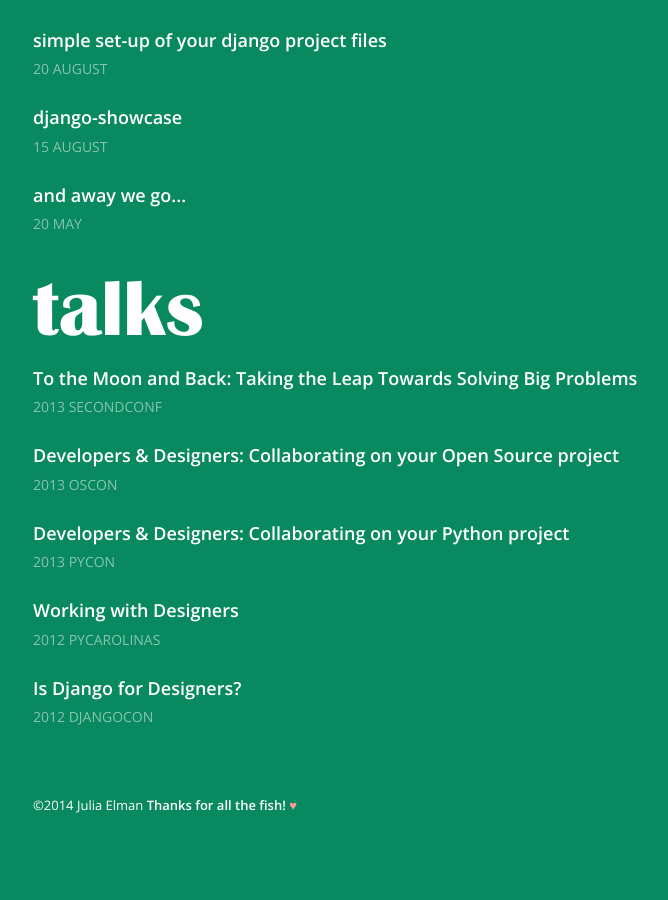
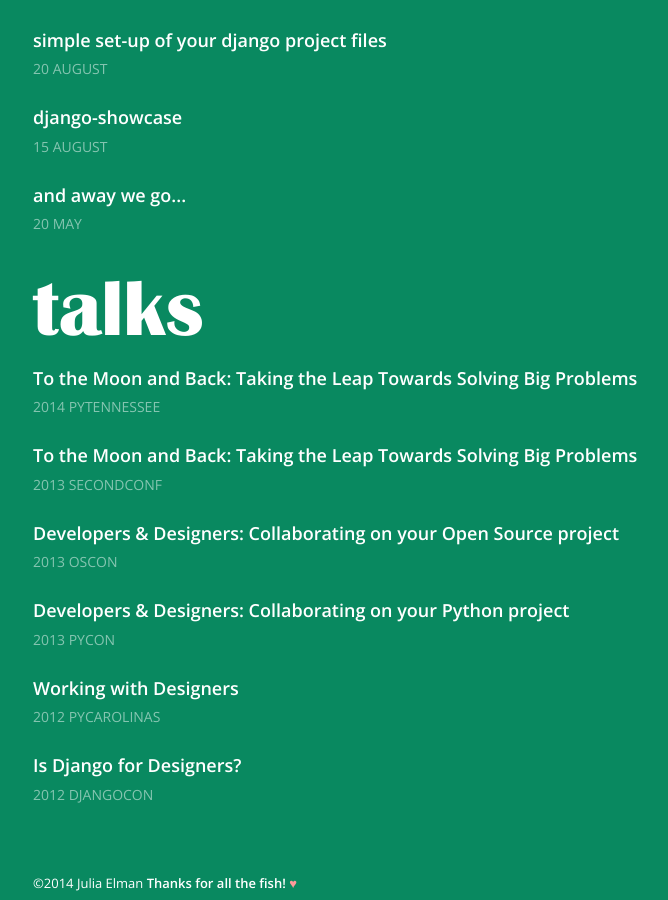
Before and after one commit to juliaelman/juliaelman.github.io, a Jekyll site: the page built from index.html, in a window 1280 px wide and 900 px high, scrolled down 1944 px. Shown: the whole window, without its empty margins (257-925 px from the left). Built offline with Jekyll 4.4.1, drawn with Linux system fonts in a browser that asks for light colours; some web fonts are replaced; Markdown is read by kramdown in place of the engine named in the settings; before the commit the page ends 2766 px from its top, so only the background shows below that.

Commit message:
Adding PyTennessee 2014 to talk list.

```diff
--- a/index.html
+++ b/index.html
@@ -63,6 +63,14 @@
 	<h2>talks</h2>
 	<article>
 		<p>
+			<a href="http://www.pytennessee.org/schedule/presentation/42/">
+			To the Moon and Back: Taking the Leap Towards Solving Big Problems
+			</a>
+		</p>
+		<p class="time">2014 PyTennessee</p>
+	</article>
+	<article>
+		<p>
 			<a href="http://www.secondconf.com/2013/">
 			To the Moon and Back: Taking the Leap Towards Solving Big Problems
 			</a>
```
